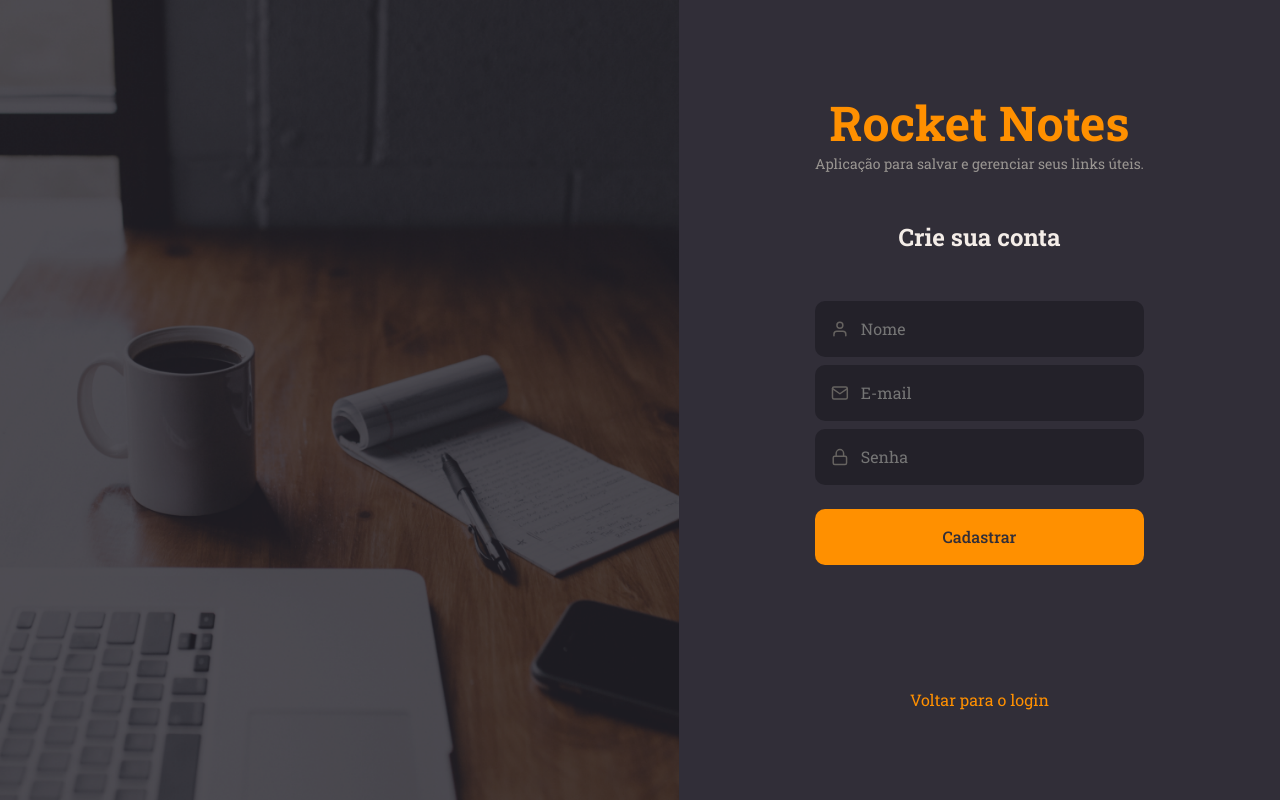
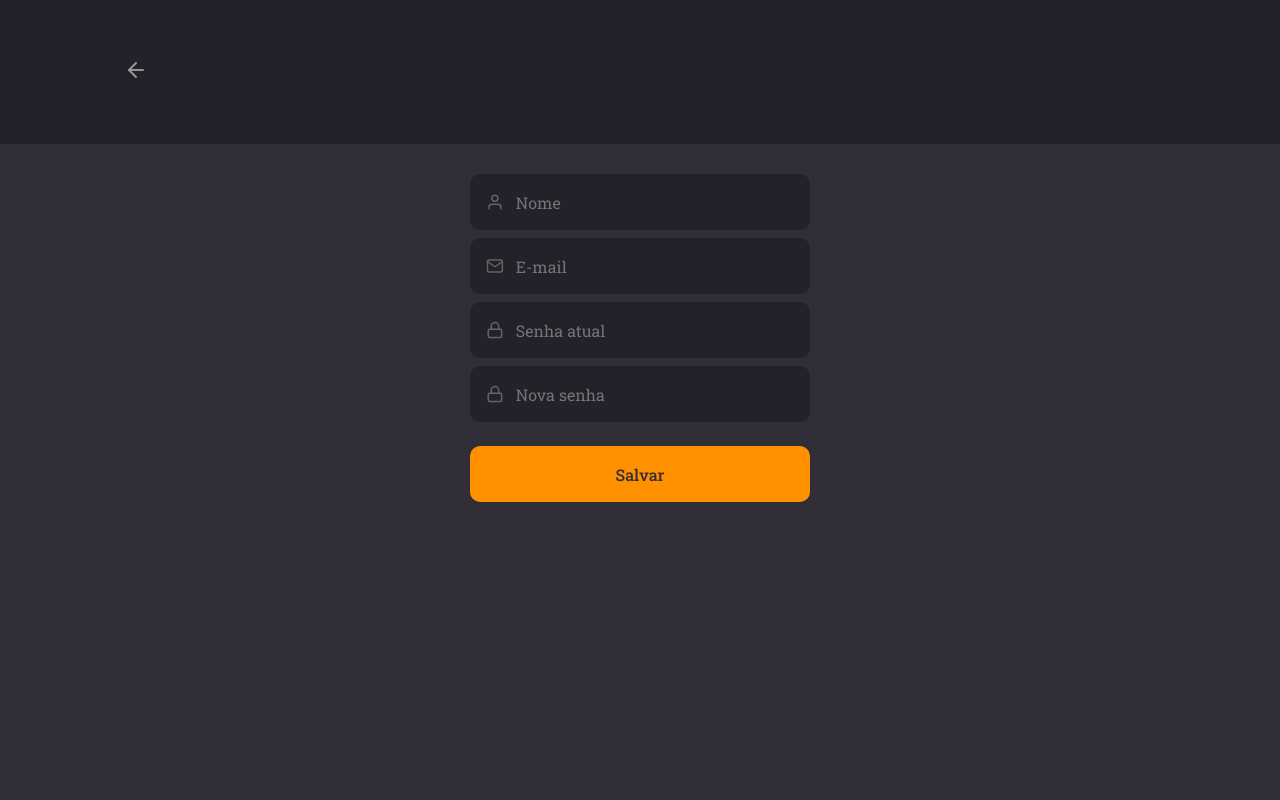
Before and after one commit to felipeslopes2010/rocket-notes, a React (Vite) app: page / in a window 1280 px wide. Built offline with nearby package versions, Linux system fonts and the light colour scheme.

Commit message:
Create User Profile page

```diff
--- a/src/main.jsx
+++ b/src/main.jsx
@@ -5,13 +5,13 @@
 
 import theme from './styles/theme'
 
-import { SignUp } from './pages/SignUp'
+import { Profile } from './pages/Profile'
 
 ReactDOM.createRoot(document.getElementById('root')).render(
   <React.StrictMode>
     <ThemeProvider theme={theme}>
       <GlobalStyles />
-      <SignUp />
+      <Profile />
     </ThemeProvider>
   </React.StrictMode>,
 )
--- /dev/null
+++ b/src/pages/Profile/index.jsx
@@ -0,0 +1,44 @@
+import { Container, Form } from "./styles";
+import { Input } from "../../components/Input";
+import { Button } from "../../components/Button";
+import { FiArrowLeft, FiUser, FiMail, FiLock } from "react-icons/fi";
+
+export function Profile() {
+    return (
+        <Container>
+                <header>
+                    <a href="/">
+                        <FiArrowLeft />
+                    </a>
+                </header>
+
+            <Form>
+                <Input
+                    placeholder="Nome"
+                    type="text"
+                    icon={FiUser}
+                />
+
+                <Input
+                    placeholder="E-mail"
+                    type="text"
+                    icon={FiMail}
+                />
+
+                <Input
+                    placeholder="Senha atual"
+                    type="password"
+                    icon={FiLock}
+                />
+
+                <Input
+                    placeholder="Nova senha"
+                    type="password"
+                    icon={FiLock}
+                />
+
+                <Button title="Salvar" />
+            </Form>
+        </Container>
+    )
+}
--- /dev/null
+++ b/src/pages/Profile/styles.js
@@ -0,0 +1,26 @@
+import styled from "styled-components";
+
+export const Container = styled.div`
+        width: 100%;
+    > header {
+        width: 100%;
+        height: 144px;
+
+        background-color: ${({ theme }) => theme.COLORS.BACKGROUND_900};
+
+        display: flex;
+        align-items: center;
+
+        padding: 0 124px;
+
+        svg {
+            color: ${({ theme }) => theme.COLORS.GRAY_100};
+            font-size: 24px;
+        }
+    }
+`;
+
+export const Form = styled.form`
+    max-width: 340px;
+    margin: 30px auto 0;
+`;
```
